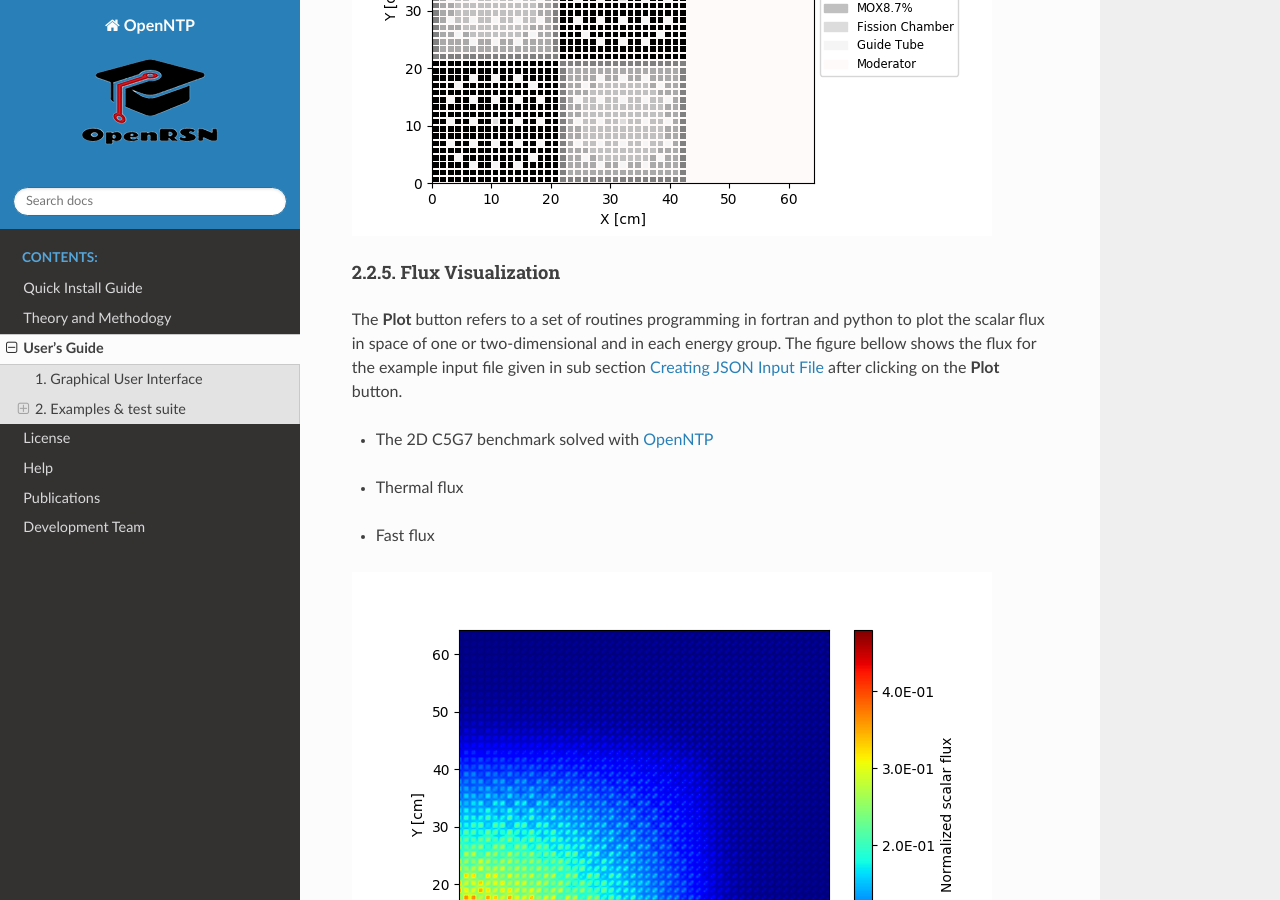
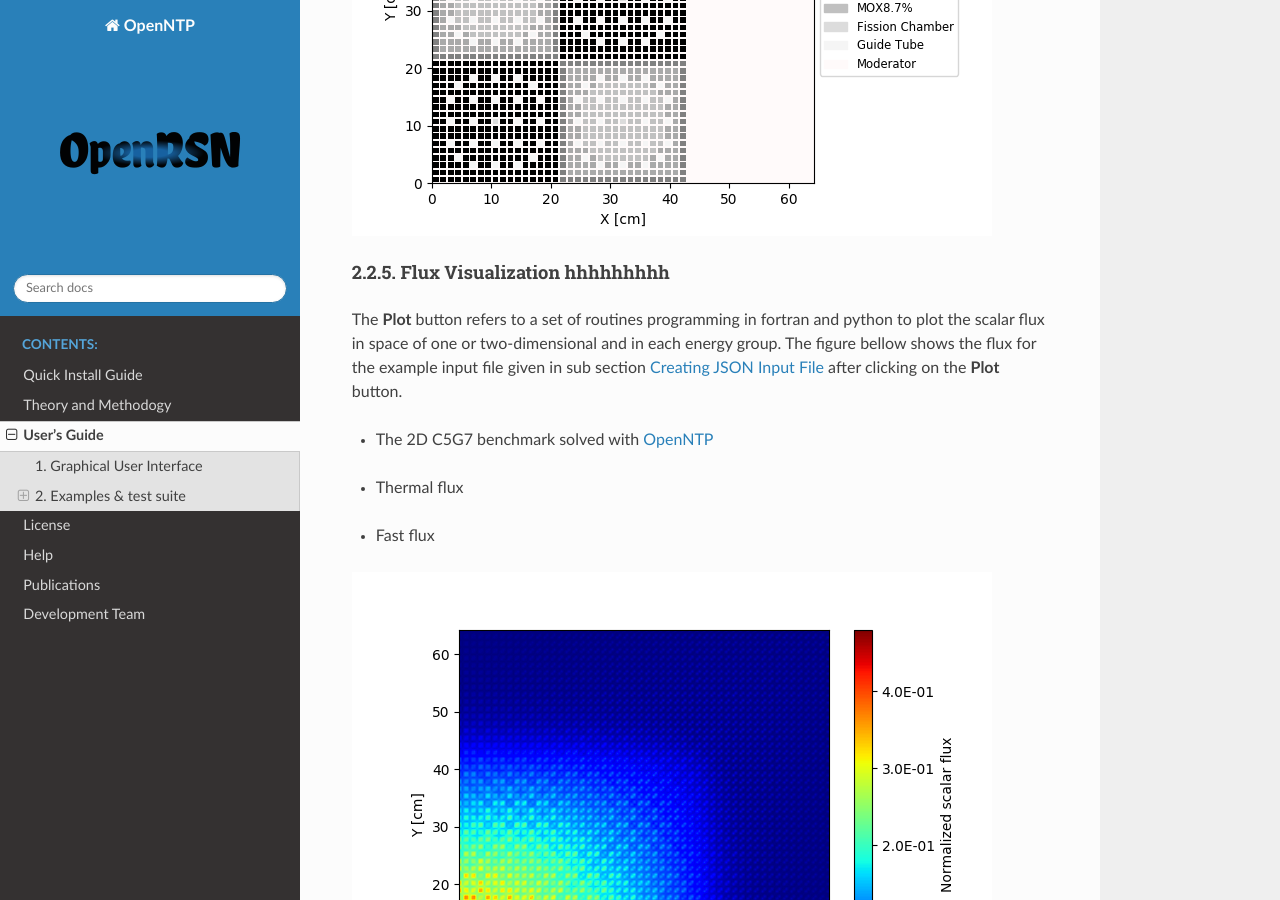
Before and after one commit to mohamedlahdour/OpenNTP, a Sphinx documentation site: the page built from Docs/source/Guide.rst, in a window 1280 px wide and 900 px high, scrolled down 11189 px. Built offline with Sphinx 7.4.7 and the Read the Docs theme 2.0.0, drawn with Linux system fonts in a browser that asks for light colours.

Commit message:
First commit

```diff
--- a/Docs/source/Guide.rst
+++ b/Docs/source/Guide.rst
@@ -398,12 +398,13 @@ The **geometry** button allowing to plot in two dimensions the geometry to study
 
 .. image:: _images/geom.png
 
-2.2.5. Flux Visualization
+2.2.5. Flux Visualization hhhhhhhhh
 -------------------------
 
 The **Plot** button refers to a set of routines programming in fortran and python to plot the scalar flux in space of one or two-dimensional and in each energy group. The figure bellow shows the flux for the example input file given in sub section `Creating JSON Input File <https://openrsn.readthedocs.io/en/latest/Guide.html#creating-json-input-file>`_ after clicking on the **Plot** button.
 
 - The 2D C5G7 benchmark solved with `OpenNTP <https://Openrsn.readthedocs.io/en/latest/index.html>`_
+
 *  Thermal flux
 
 .. raw:: html
--- a/Docs/source/conf.py
+++ b/Docs/source/conf.py
@@ -157,7 +157,7 @@ texinfo_documents = [
      'Miscellaneous'),
 ]
 
-html_logo = '_images/LOGO.png'
+html_logo = '_images/logo.png'
 # -- Options for Epub output -------------------------------------------------
 
 # Bibliographic Dublin Core info.
```
